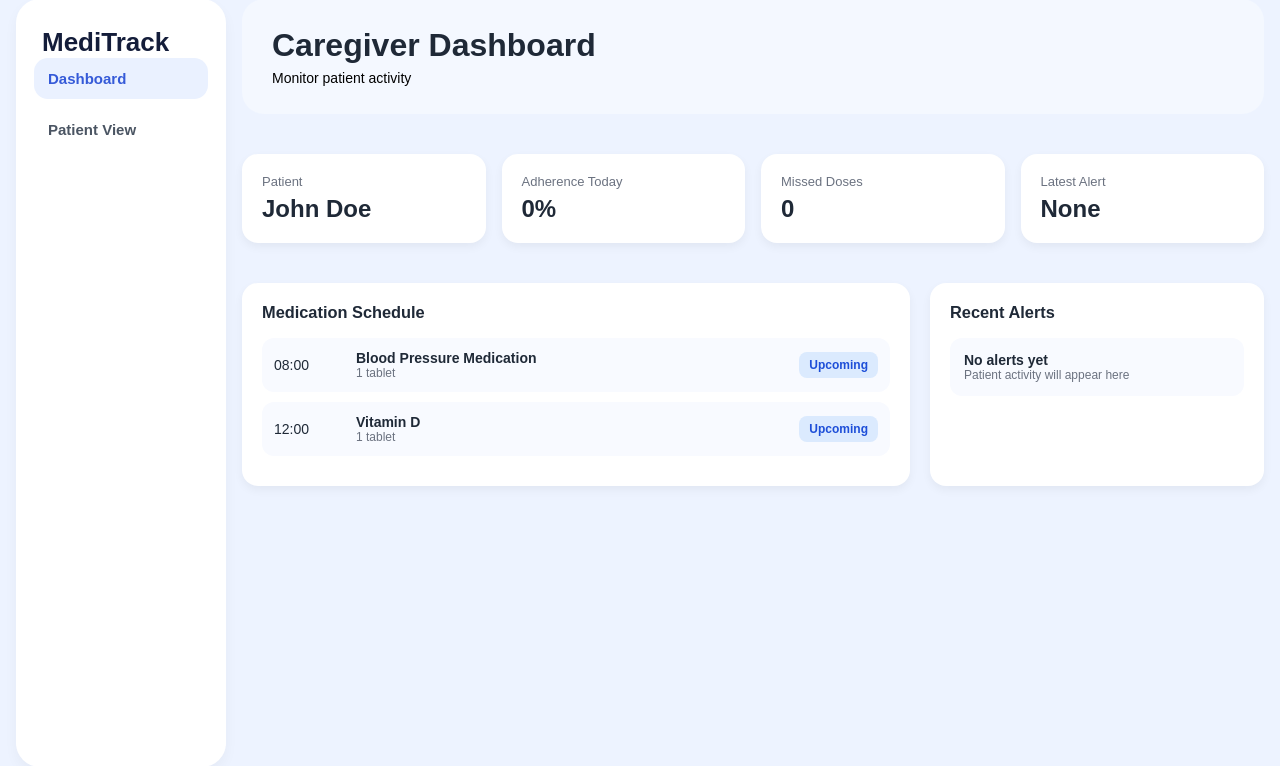
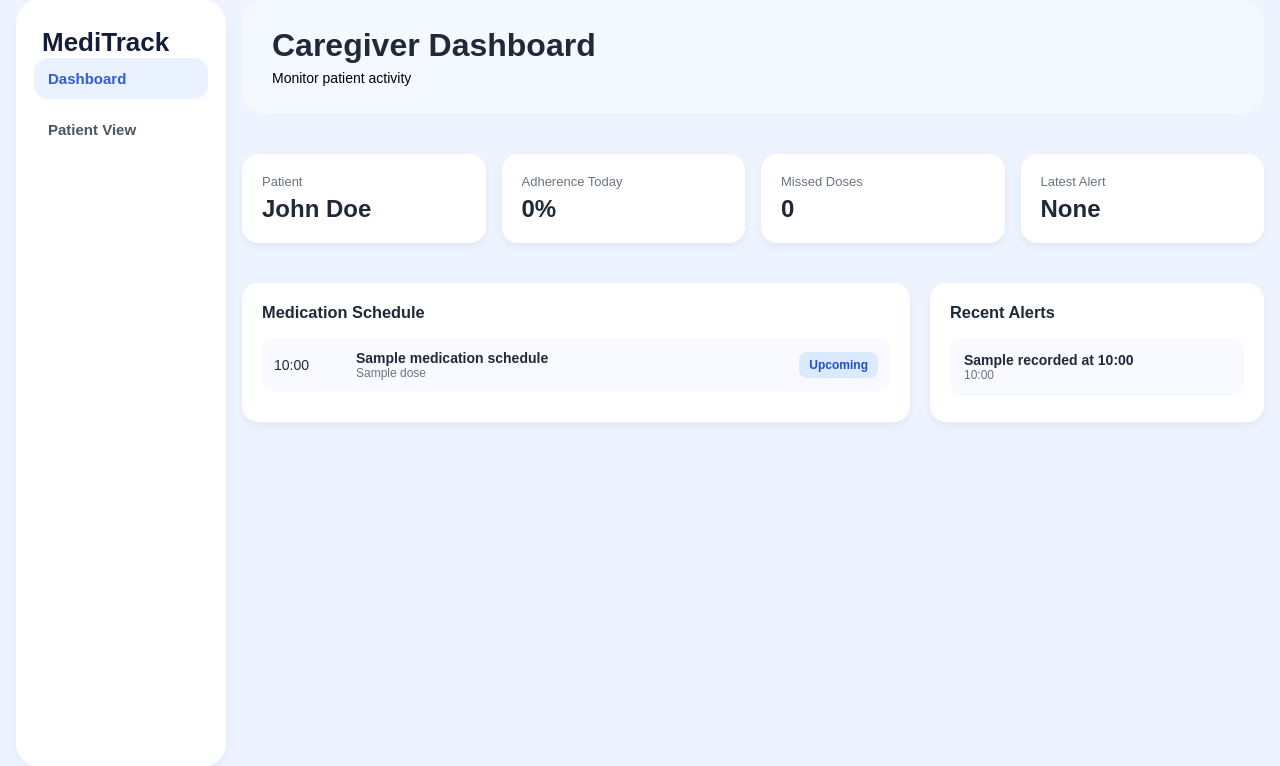
Before and after one commit to Kowthar04/smart-medication-system, a Flask app: page /caregiver/dashboard in a window 1280 px wide. Shown: the part 17-783 px from the top of the page. Run offline with Flask 3, Linux system fonts and the light colour scheme; a database or web service that is not in the repository returns one stand-in record (values such as "Sample title"); some libraries are stand-ins or nearby versions.

Commit message:
Connecting database to dashboard

```diff
--- a/backend/app.py
+++ b/backend/app.py
@@ -755,8 +755,17 @@ def patient_settings():
 
 @app.route("/caregiver/dashboard", methods=["GET"])
 def caregiver_dashboard():
-    return render_template("caregiver_dashboard.html")
+    schedule = get_schedule_data()
+    recent_events = get_recent_events()
 
+    schedule_with_status = build_schedule_with_status(schedule, recent_events)
+    recent_activity = build_recent_activity(recent_events, schedule)
+
+    return render_template(
+        "caregiver_dashboard.html",
+        schedule=schedule_with_status,
+        activity=recent_activity
+    )
 
 if __name__ == "__main__":
     print("Starting Flask server...")
--- a/backend/templates/caregiver_dashboard.html
+++ b/backend/templates/caregiver_dashboard.html
@@ -70,23 +70,16 @@
  <div class="caregiver-panel">
     <h3>Medication Schedule</h3>
 
+    {% for item in schedule %}
     <div class="caregiver-item">
-            <span>08:00</span>
+        <span>{{ item.time }}</span>
         <div>
-                <strong>Blood Pressure Medication</strong>
-                <p>1 tablet</p>
+            <strong>{{ item.name }}</strong>
+            <p>{{ item.dose }}</p>
         </div>
-            <span class="badge upcoming">Upcoming</span>
+        <span class="badge {{ item.tag_class }}">{{ item.status }}</span>
     </div>
-
-        <div class="caregiver-item">
-            <span>12:00</span>
-            <div>
-                <strong>Vitamin D</strong>
-                <p>1 tablet</p>
-            </div>
-            <span class="badge upcoming">Upcoming</span>
-        </div>
+    {% endfor %}
 
 </div>
 
@@ -94,10 +87,18 @@
     <div class="caregiver-panel">
     <h3>Recent Alerts</h3>
 
+    {% if activity %}
+        {% for event in activity[:3] %}
+        <div class="alert-box">
+            <strong>{{ event.message }}</strong>
+            <p>{{ event.time }}</p>
+        </div>
+        {% endfor %}
+    {% else %}
         <div class="alert-box">
             <strong>No alerts yet</strong>
-            <p>Patient activity will appear here</p>
         </div>
+    {% endif %}
 
 </div>
 
```
Lines whose indentation alone changed are shown as unchanged.
